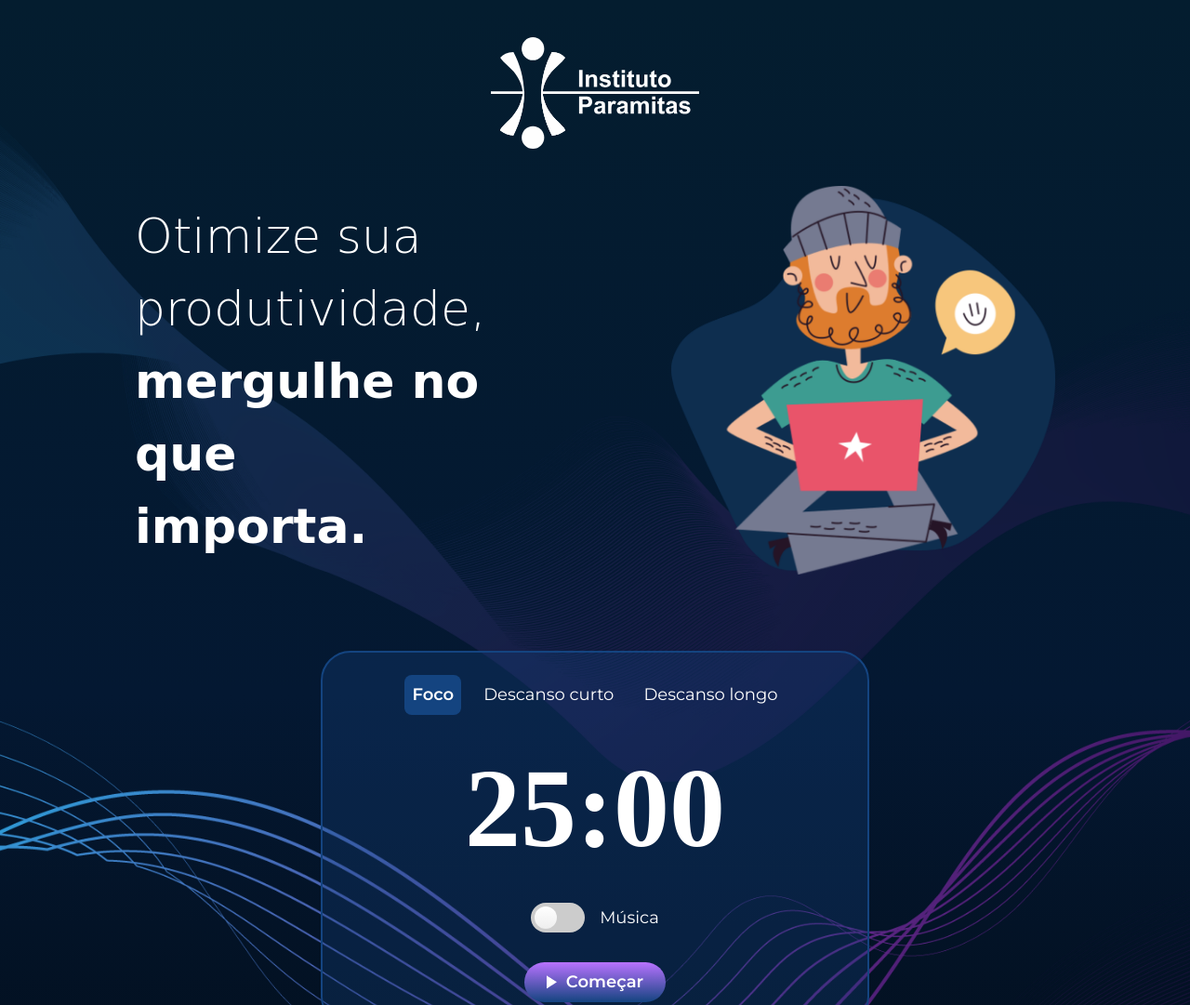
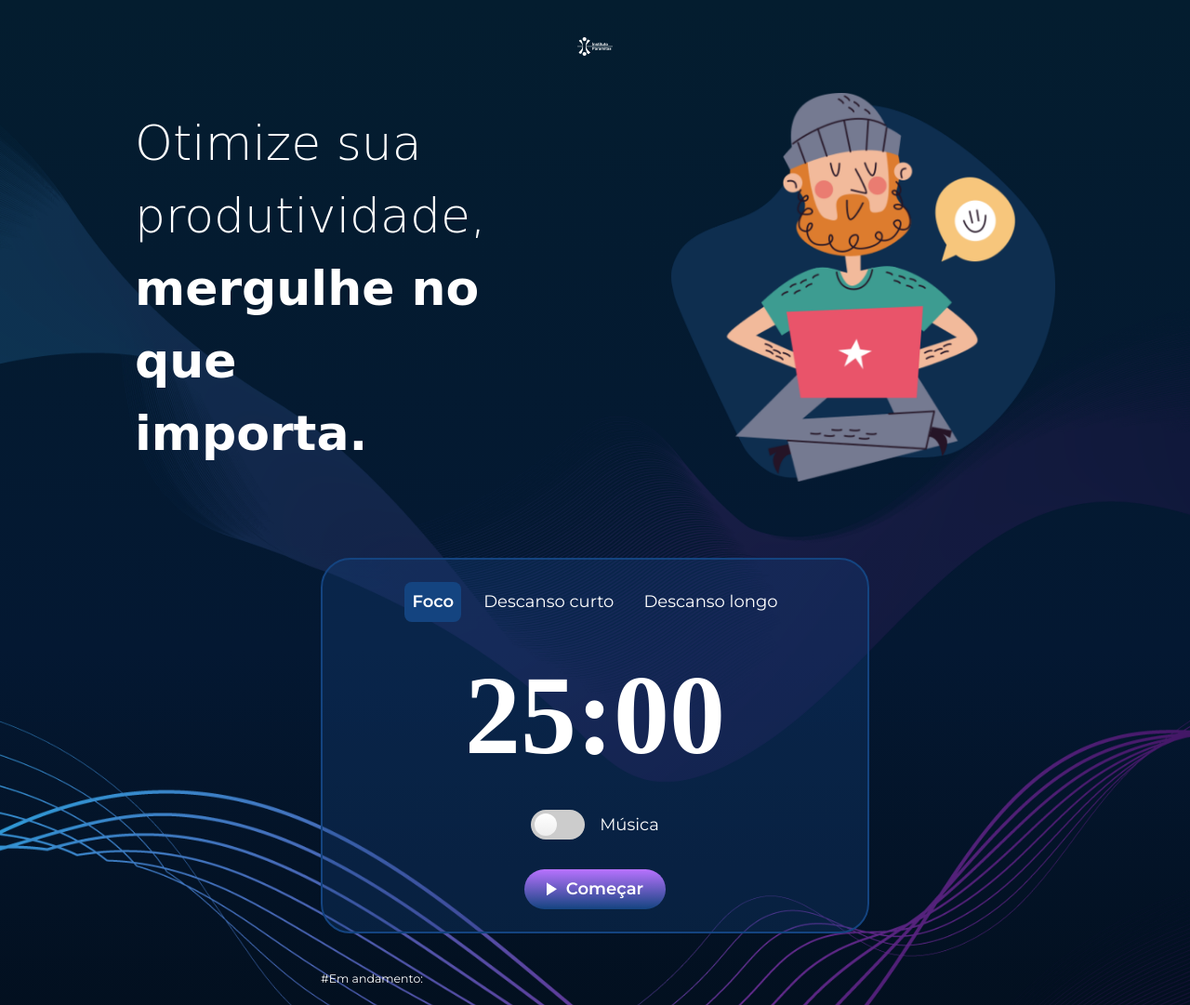
Before and after one commit to deborahIP/fokus, a plain HTML site: page index.html in a window 1280 px wide. Shown: the top 1081 px of the page at 93% size. Drawn offline with nearby package versions, Linux system fonts and the light colour scheme; a web font is replaced by a local one.

Commit message:
Update styles.css

```diff
--- a/styles.css
+++ b/styles.css
@@ -68,7 +68,7 @@ h6 {
   display: flex;
   justify-content: center;
   padding: 4rem 0;
-  height: 20rem;
+  height: 10rem;
 }
 
 .app__section-banner-container {
```
